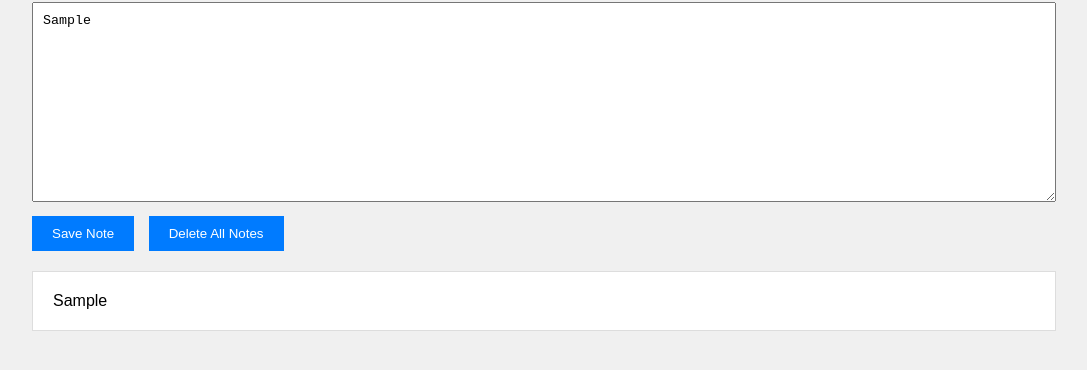
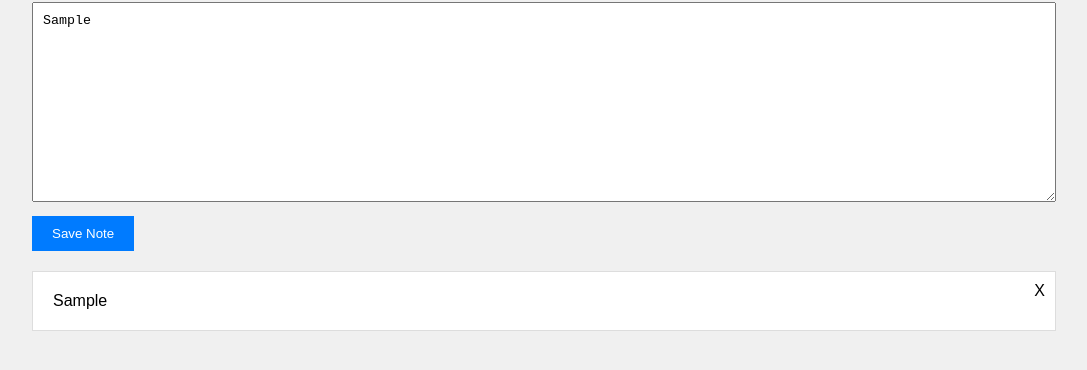
Before and after one commit to lukeponga-dev/Notes, a plain HTML site: page Index.html in a window 1280 px wide. Both pictures are taken after typing "Sample" into the empty fields and a click on the button "Save Note". Shown: the part 98-468 px from the top of the page, without its empty margins (96-1183 px from the left). Drawn offline with Linux system fonts and the light colour scheme.

Commit message:
Update Index.html

```diff
--- a/Index.html
+++ b/Index.html
@@ -37,6 +37,13 @@
             background-color: #fff;
             border: 1px solid #ddd;
             margin-top: 20px;
+            position: relative;
+        }
+        .delete {
+            position: absolute;
+            top: 10px;
+            right: 10px;
+            cursor: pointer;
         }
     </style>
 </head>
@@ -46,7 +53,6 @@
         <textarea id="notes"></textarea>
         <div>
             <button onclick="saveNote()">Save Note</button>
-            <button onclick="deleteAllNotes()">Delete All Notes</button>
         </div>
         <div id="savedNotes"></div>
     </div>
@@ -60,8 +66,10 @@
             displayNotes();
         }
 
-        function deleteAllNotes() {
-            localStorage.removeItem('notes');
+        function deleteNote(index) {
+            var savedNotes = JSON.parse(localStorage.getItem('notes')) || [];
+            savedNotes.splice(index, 1);
+            localStorage.setItem('notes', JSON.stringify(savedNotes));
             displayNotes();
         }
 
@@ -73,6 +81,11 @@
                 var noteDiv = document.createElement('div');
                 noteDiv.className = 'note';
                 noteDiv.innerText = savedNotes[i];
+                var deleteButton = document.createElement('span');
+                deleteButton.className = 'delete';
+                deleteButton.innerText = 'X';
+                deleteButton.onclick = function() { deleteNote(i); };
+                noteDiv.appendChild(deleteButton);
                 savedNotesDiv.appendChild(noteDiv);
             }
         }
```
